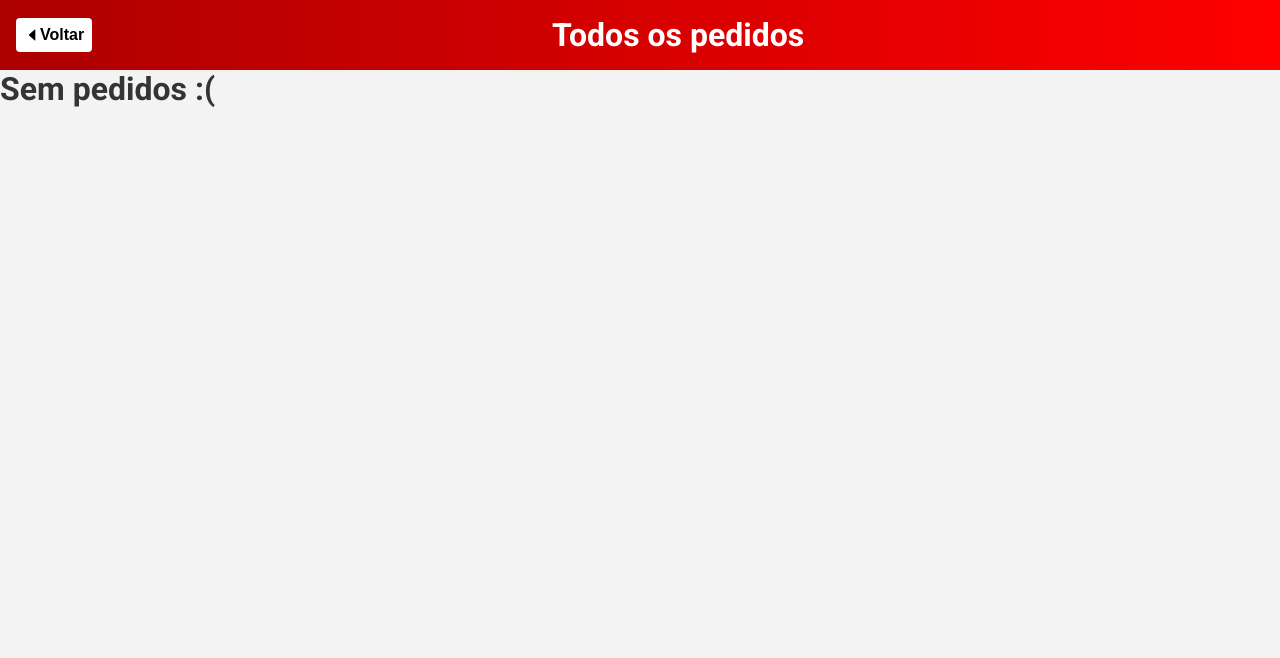
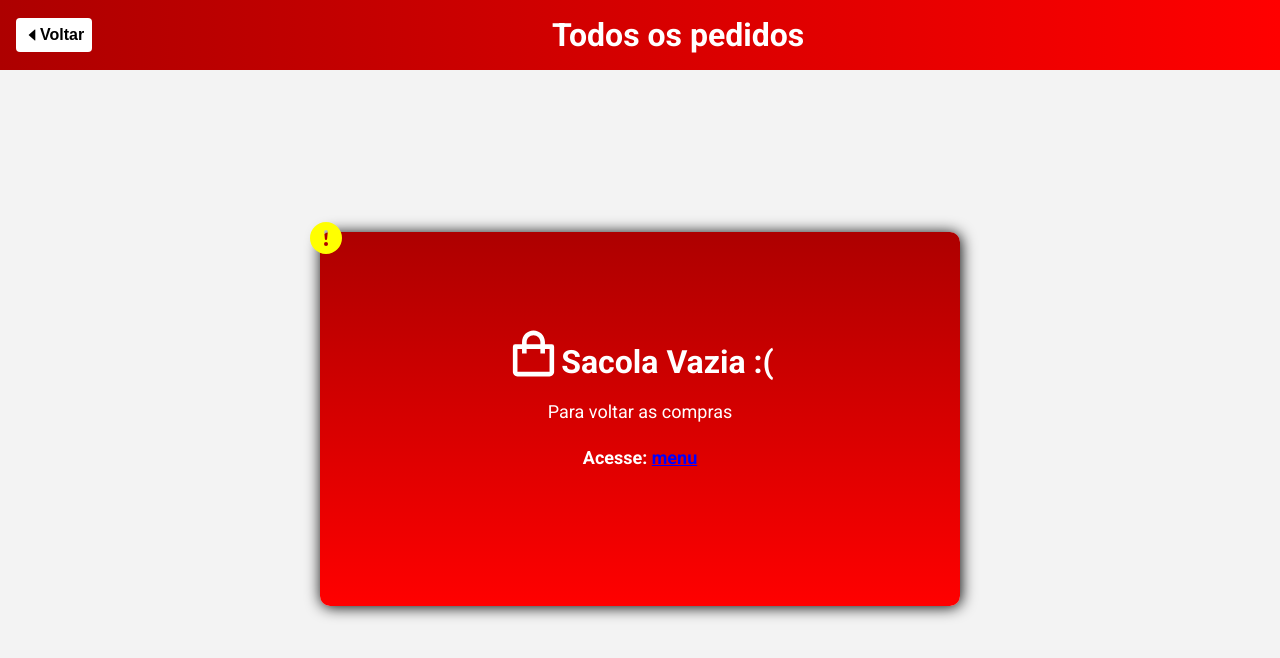
Before and after one commit to vidarafael/Loja-Restaurante, a React (Create React App) app in the folder front/: page /pedidos in a window 1280 px wide. Shown: the top 658 px of the page. Built offline with nearby package versions, Linux system fonts and the light colour scheme.

Commit message:
adicionando componente de sacola vazia

```diff
--- /dev/null
+++ b/front/src/components/NoItens.tsx
@@ -0,0 +1,18 @@
+import React from 'react';
+import '../styles/components/noItens.css'
+import {Link} from 'react-router-dom'
+import { BiShoppingBag } from 'react-icons/bi'
+import { BsFillExclamationCircleFill } from "react-icons/bs"
+
+export function NoItens() {
+  return (
+    <div className="div-container">
+      <div className="box">
+        <div className="alert"><BsFillExclamationCircleFill size={32}/></div>
+        <h1><BiShoppingBag size={55}/>Sacola Vazia :( </h1>
+        <span>Para voltar as compras</span>
+        <span><b>Acesse: <Link to="/menu/prato">menu</Link></b></span>
+      </div>
+    </div>
+  )
+}
--- a/front/src/pages/Requests.tsx
+++ b/front/src/pages/Requests.tsx
@@ -8,6 +8,7 @@ import {Header} from "../components/Header"
 import { Button } from '../components/Button';
 import '../styles/pages/requestsPage.css'
 import { AiFillCaretLeft } from "react-icons/ai";
+import { NoItens } from '../components/NoItens'
 
 
 interface IFoodNew {
@@ -55,9 +56,8 @@ function Requests() {
           )
         })}
       </ul>
-
       <div>
-        {verifyComidas ? <span> Total: {acumulador.toFixed(2)}</span> : <h1>Sem pedidos :(</h1>}
+        {verifyComidas ? <span> Total: {acumulador.toFixed(2)}</span> : <NoItens/>}
       </div>
     </>
   )
--- /dev/null
+++ b/front/src/styles/components/noItens.css
@@ -0,0 +1,57 @@
+.div-container {
+  width: 100%;
+  height: 93.5vh;
+  display: flex;
+  justify-content: center;
+  align-items: center;
+}
+
+.box {
+  width: 50%;
+  height: 50%;
+  background-image: linear-gradient(to bottom, rgb(173, 0, 0), rgb(255, 0, 0));
+  margin-bottom: 50px;
+  box-shadow: 1px 1px 15px black;
+  border-radius: 10px;
+  color: white;
+
+  display: flex;
+  flex-direction: column;
+  align-items: center;
+  justify-content: center;
+  position: relative;
+}
+
+.alert {
+  position: absolute;
+  top: 0;
+  left: 0;
+  transform: translate3d(-10px, -10px, 0);
+  color: yellow;
+}
+
+.box h1 {
+  display: flex;
+  align-items: flex-end;
+  justify-content: center;
+  transform: translateY(-45px);
+}
+
+.box span {
+  font-size: 18px;
+}
+
+.box span:nth-child(3) {
+  transform: translateY(-25px);
+}
+
+.box a {
+  color: blue;
+  text-decoration: underline;
+}
+
+@media (max-width: 576px) {
+  .box {
+    width: 90%;
+  }
+}
```
